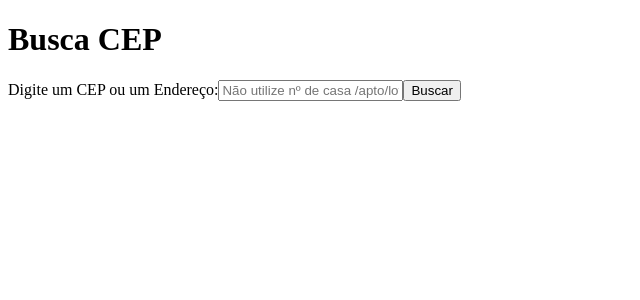
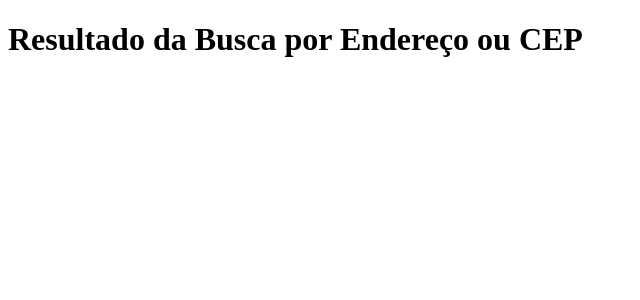
Before and after one commit to hudson-carlos/Buscador-de-CEP, a React (Create React App) app: page /results in a window 1280 px wide. Shown: the top 300 px of the page, without its empty margins (0-640 px from the left). Built offline with nearby package versions, Linux system fonts and the light colour scheme.

Commit message:
fix: adicionado rotas

```diff
--- a/package.json
+++ b/package.json
@@ -8,6 +8,7 @@
     "@testing-library/user-event": "^13.5.0",
     "react": "^18.2.0",
     "react-dom": "^18.2.0",
+    "react-router-dom": "^6.6.1",
     "react-scripts": "5.0.1",
     "web-vitals": "^2.1.4"
   },
--- a/src/App.js
+++ b/src/App.js
@@ -1,28 +1,18 @@
-import {useContext} from "react";
-import { MyContext } from "./provider"
+import {
+  BrowserRouter as Router,
+  Routes,
+  Route,
+} from "react-router-dom";
+import Home from "./Home";
+import Results from "./Results";
 
-function App() {
-  const { cep, setCep } = useContext(MyContext);
-
+export default function App() {
   return (
-    <main>
-      <h1>Busca CEP</h1>
-      <form onChange={() => console.log(cep)}>
-        <label>Digite um CEP ou um Endereço:
-          <input
-            type="text"
-            name="search"
-            value={cep}
-            placeholder="Não utilize nº de casa /apto/lote/prédio ou abreviação"
-            onChange={(e) => setCep(e.target.value)}
-          />
-        </label>
-        <button type="button">
-          Buscar
-        </button>
-      </form>
-    </main>
+    <Router>
+      <Routes>
+        <Route path="/" element={<Home />}/>
+        <Route path="/results" element={<Results />}/>
+      </Routes>
+    </Router>
   );
 }
-
-export default App;
--- /dev/null
+++ b/src/Home.jsx
@@ -0,0 +1,31 @@
+import {useContext} from "react";
+import { MyContext } from "./provider";
+import { Link } from "react-router-dom"
+
+function Home() {
+  const { cep, setCep } = useContext(MyContext);
+
+  return (
+    <main>
+      <h1>Busca CEP</h1>
+      <form onChange={() => console.log(cep)}>
+        <label>Digite um CEP ou um Endereço:
+          <input
+            type="text"
+            name="search"
+            value={cep}
+            placeholder="Não utilize nº de casa /apto/lote/prédio ou abreviação"
+            onChange={(e) => setCep(e.target.value)}
+          />
+        </label>
+        <Link to={"/results"}>
+          <button type="button">
+            Buscar
+          </button>
+        </Link>
+      </form>
+    </main>
+  );
+}
+
+export default Home;
--- /dev/null
+++ b/src/Results.jsx
@@ -0,0 +1,5 @@
+export default function Results() {
+  return (
+    <h1>Resultado da Busca por Endereço ou CEP</h1>
+  );
+}
```
Also changed, not shown: 1 other file (tests, documents, lock files or other folders).
